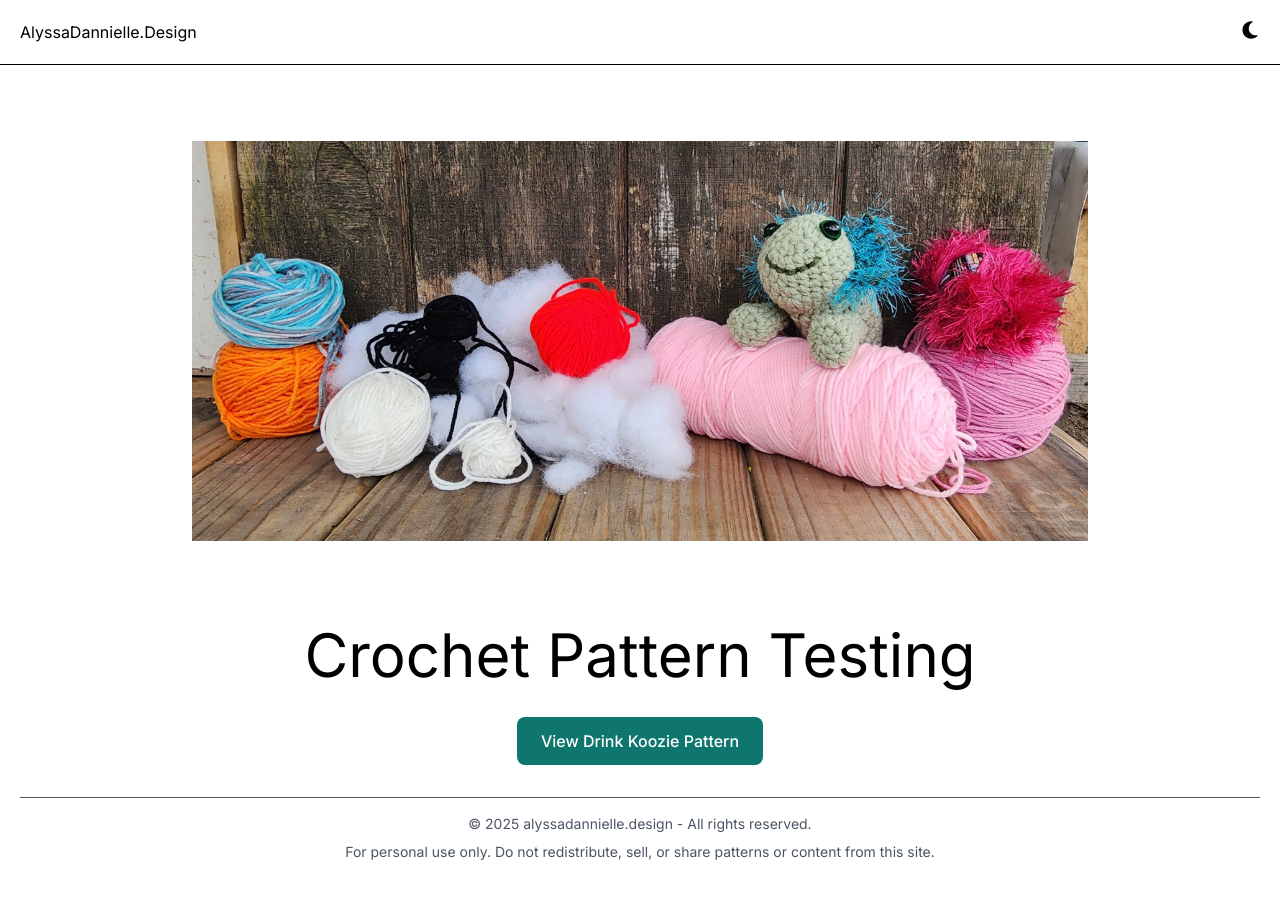
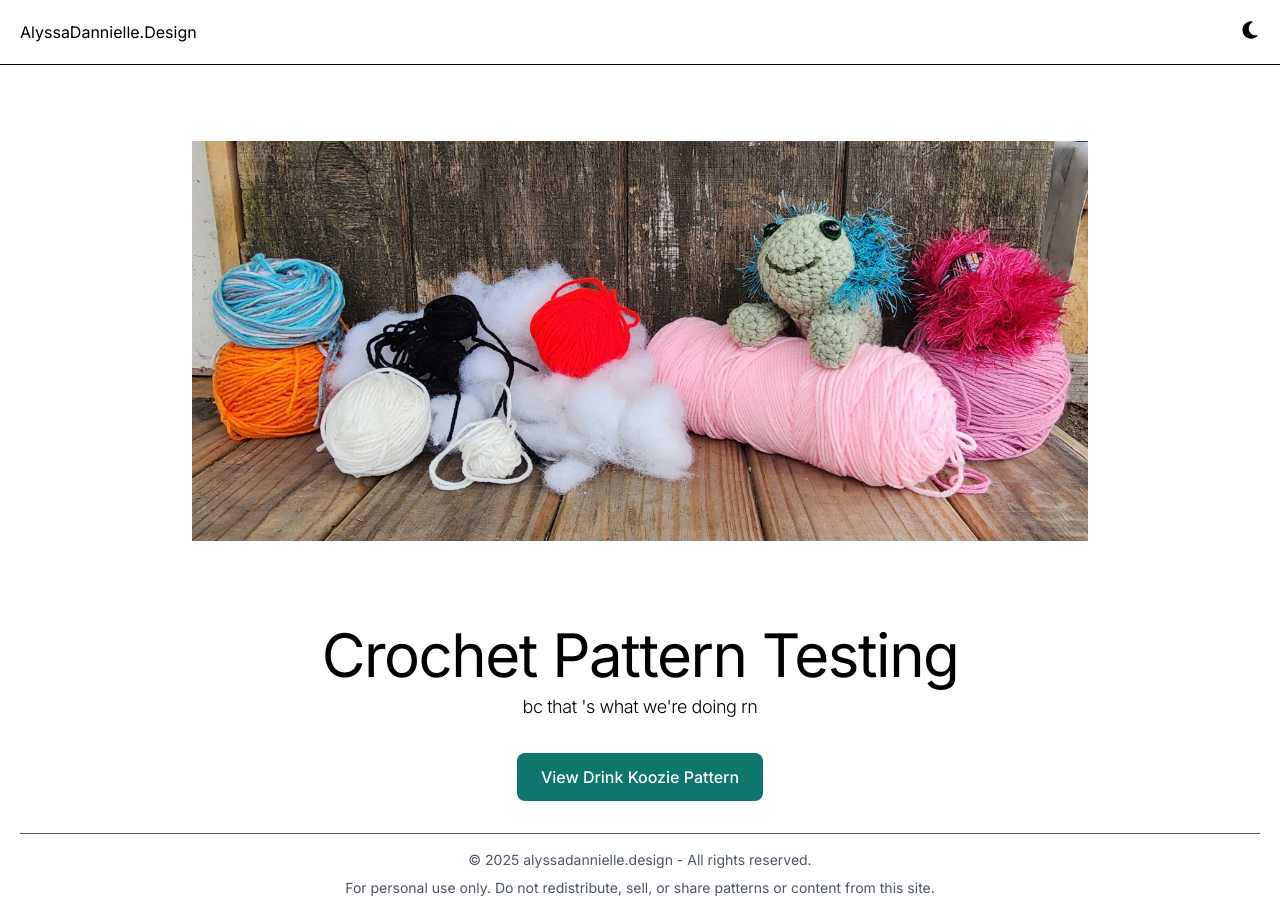
Before and after one commit to alyssa-dannielle/alyssa-dannielle-designs, a Next.js app: page / in a window 1280 px wide. Before the commit the page ends 862 px from the top, so only its background shows below. Built offline with nearby package versions, Linux system fonts and the light colour scheme.

Commit message:
ADD subheading to HeroSection

```diff
--- a/app/home/HeroSection.tsx
+++ b/app/home/HeroSection.tsx
@@ -16,9 +16,12 @@ const HeroSection = (props: Props) => {
           priority
         />
       </div>
-      <h1 className="text-2xl sm:text-4xl md:text-6xl mt-8 text-center">
+      <h1 className="tracking-tight text-2xl sm:text-4xl md:text-6xl mt-8 text-center">
         Crochet Pattern Testing
       </h1>
+      <p className="tracking-tight text-sm font-light sm:text-base md:text-lg mt-2 text-center">
+        bc that &apos;s what we&apos;re doing rn
+      </p>
     </section>
   );
 };
```
